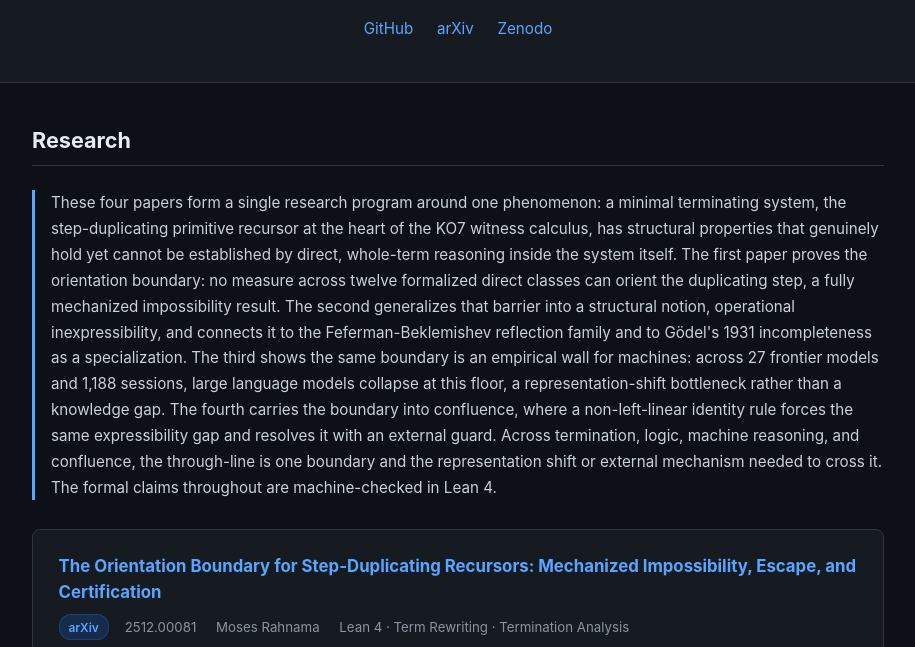
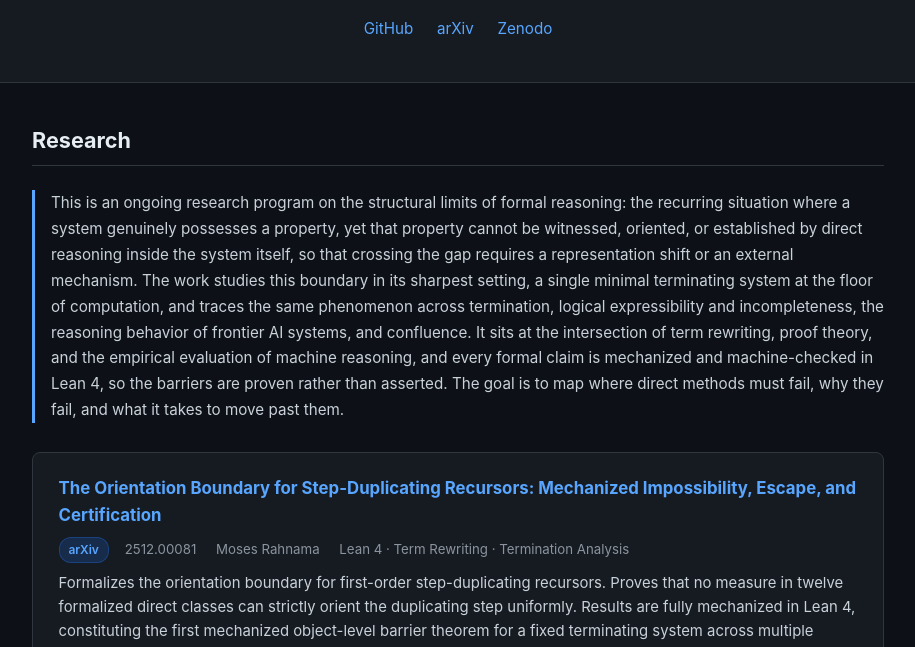
Before and after one commit to MosesRahnama/MosesRahnama.github.io, a plain HTML site: page index.html in a window 1280 px wide. Shown: the part 147-794 px from the top of the page, without its empty margins (182-1097 px from the left). Drawn offline with Linux system fonts and the light colour scheme.

Commit message:
Replace paper-by-paper intro with a program-level research statement

```diff
--- a/index.html
+++ b/index.html
@@ -114,7 +114,7 @@
   <section>
     <h2>Research</h2>
 
-    <p style="color: var(--text); line-height: 1.7; margin-bottom: 1.8rem; padding-left: 1rem; border-left: 3px solid var(--accent); font-size: 0.95rem;">These four papers form a single research program around one phenomenon: a minimal terminating system, the step-duplicating primitive recursor at the heart of the KO7 witness calculus, has structural properties that genuinely hold yet cannot be established by direct, whole-term reasoning inside the system itself. The first paper proves the orientation boundary: no measure across twelve formalized direct classes can orient the duplicating step, a fully mechanized impossibility result. The second generalizes that barrier into a structural notion, operational inexpressibility, and connects it to the Feferman-Beklemishev reflection family and to Gödel's 1931 incompleteness as a specialization. The third shows the same boundary is an empirical wall for machines: across 27 frontier models and 1,188 sessions, large language models collapse at this floor, a representation-shift bottleneck rather than a knowledge gap. The fourth carries the boundary into confluence, where a non-left-linear identity rule forces the same expressibility gap and resolves it with an external guard. Across termination, logic, machine reasoning, and confluence, the through-line is one boundary and the representation shift or external mechanism needed to cross it. The formal claims throughout are machine-checked in Lean 4.</p>
+    <p style="color: var(--text); line-height: 1.7; margin-bottom: 1.8rem; padding-left: 1rem; border-left: 3px solid var(--accent); font-size: 0.95rem;">This is an ongoing research program on the structural limits of formal reasoning: the recurring situation where a system genuinely possesses a property, yet that property cannot be witnessed, oriented, or established by direct reasoning inside the system itself, so that crossing the gap requires a representation shift or an external mechanism. The work studies this boundary in its sharpest setting, a single minimal terminating system at the floor of computation, and traces the same phenomenon across termination, logical expressibility and incompleteness, the reasoning behavior of frontier AI systems, and confluence. It sits at the intersection of term rewriting, proof theory, and the empirical evaluation of machine reasoning, and every formal claim is mechanized and machine-checked in Lean 4, so the barriers are proven rather than asserted. The goal is to map where direct methods must fail, why they fail, and what it takes to move past them.</p>
 
     <div class="card">
       <h3><a href="https://arxiv.org/abs/2512.00081" target="_blank">The Orientation Boundary for Step-Duplicating Recursors: Mechanized Impossibility, Escape, and Certification</a></h3>
```
